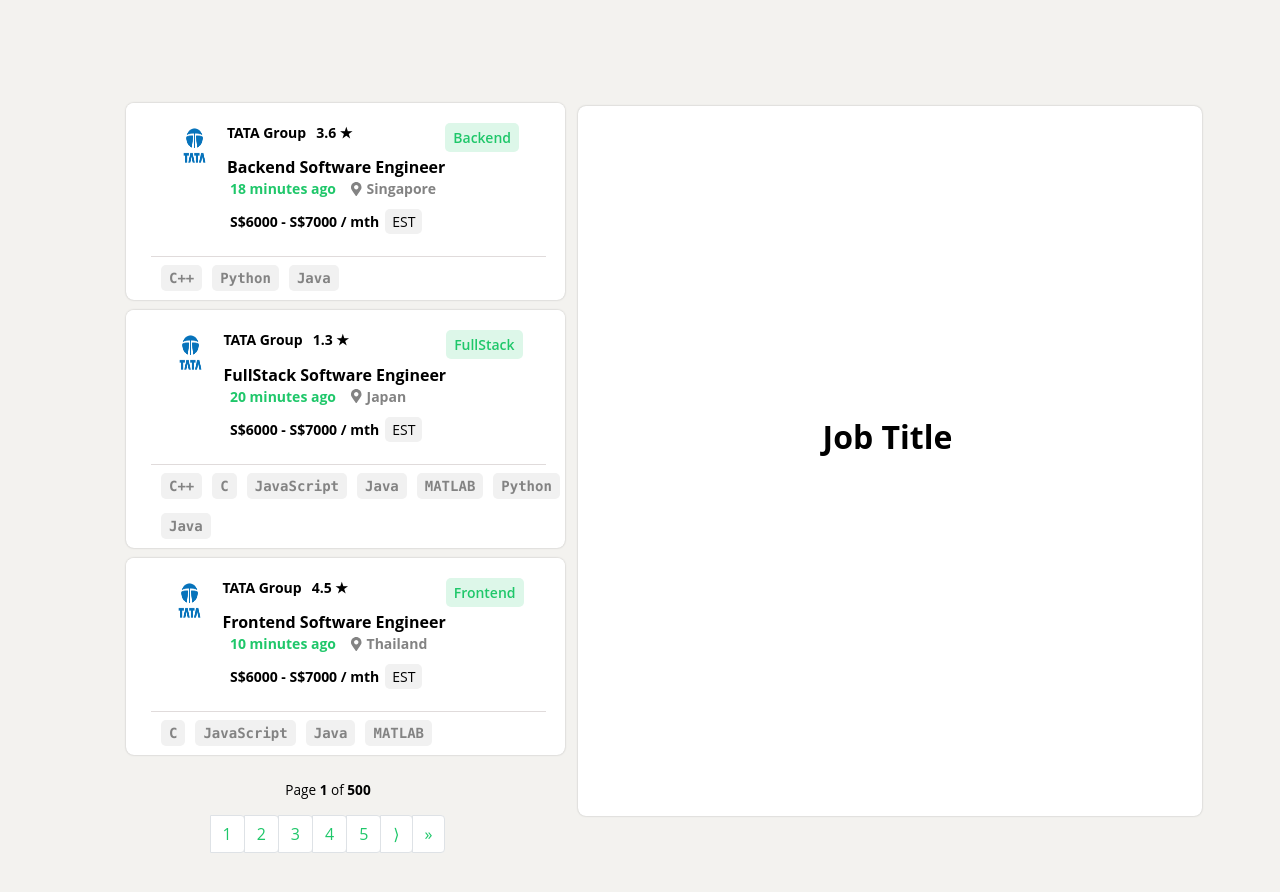
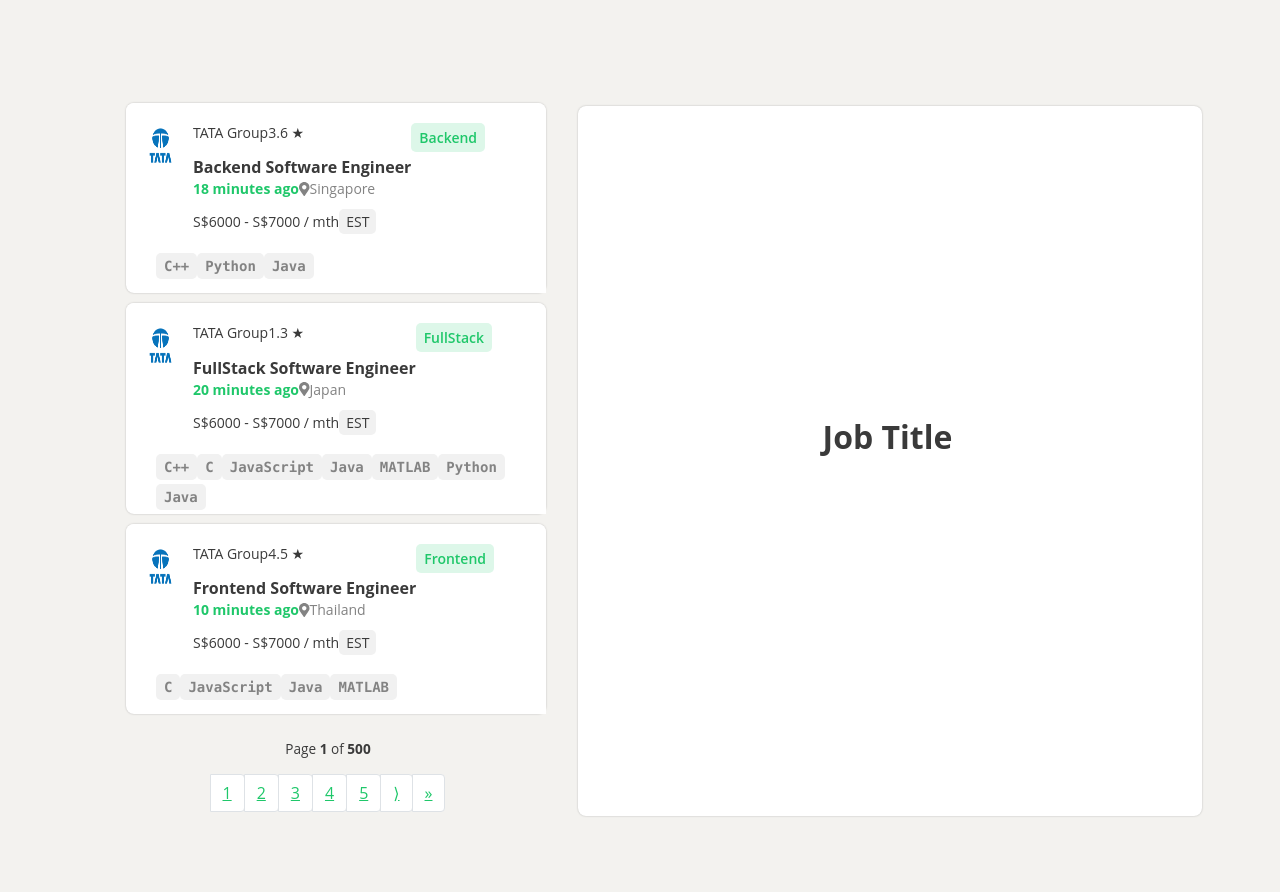
Before and after one commit to AhmedK10/react-js-nodeflair-task, a React (Vite) app in the folder react-nodeflair/: page / in a window 1280 px wide. Shown: the top 892 px of the page. Built offline with nearby package versions, Linux system fonts and the light colour scheme.

Commit message:
Revert "finished styling the card hover"
This reverts commit 2f490f2b2c850cc5406115ece3ede23fbf84c9c6.

```diff
--- a/react-nodeflair/index.html
+++ b/react-nodeflair/index.html
@@ -52,7 +52,7 @@
       <div class="details-container">
         <div class="scrollable-details-container">
           <div class="details-job-title">
-            <h1 id="selectedJobTitle">Job Title</h1>
+            <h1>Job Title</h1>
           </div>
         </div>
       </div>
--- a/react-nodeflair/src/App.jsx
+++ b/react-nodeflair/src/App.jsx
@@ -6,7 +6,6 @@
 // const jobs = Jobs();
 
 function App() {
-
   return (
         <div className="jobs-cards-container">
           {Jobs.map(job => {
--- a/react-nodeflair/src/components/Card.jsx
+++ b/react-nodeflair/src/components/Card.jsx
@@ -14,7 +14,7 @@
 
                     <div className="job-detailed-info-container">
                         <p className="company-name-rating">
-                            <span className="company-name">{job.company}</span>
+                            <span>{job.company}</span>
                             <span>{job.rating} ★</span>
                         </p>
                         <h2>{job.job}</h2>
@@ -44,7 +44,7 @@
                     </div>
                 </div>
             </div>
-            <hr className="hr-line"/>
+
             <div className="job-card-bot-info">
                 {job.stack.map((tech, index) => (
                     <span key={index} className="techstack-container">{tech}</span>
--- a/react-nodeflair/src/index.css
+++ b/react-nodeflair/src/index.css
@@ -2,6 +2,7 @@
   background: #f3f2ef;
   flex-direction: column;
   font-family: "Open Sans", "Helvetica", "Arial", sans-serif;
+  color: #3a3a3a;
 }
 
 .main-container {
@@ -14,7 +15,6 @@
 
 .details-container {
   display: block;
-  font-weight: bold;
   top: 106px;
   padding: 10px 5px;
   position: sticky;
@@ -50,11 +50,6 @@
 }
 
 
-.jobs-cards-container {
-  margin: 20px;
-  /* display: flex;
-  justify-content: center; */
-}
 
 
 
@@ -100,14 +95,7 @@
   border: 1px solid #dee2e6;
   border-top-right-radius: 0.25rem;
   border-bottom-right-radius: 0.25rem;
-  text-decoration: none;
-  transition: background-color 0.2s ease-in-out;
 }
-
-.page-link:hover {
-  background-color: #f0f0f0; /* Darker background color on hover */
-}
-
 
 
 
@@ -115,7 +103,6 @@
 
 .jobs-cards-container {
   margin: 20px;
-  width: 455px;
   /* display: flex;
   justify-content: center; */
 }
@@ -126,7 +113,7 @@
 
 .card-container {
   padding: 5px 8px;
-  font-weight: bold;
+  width: 100%;
 }
 
 .job-card {
@@ -136,15 +123,9 @@
  font-size: 14px;
  background-color: #ffffff;
  border-radius: 8px;
- /* transition: 0.2s; */
+ transition: 0.2s;
  box-shadow: 0px 0px 2px rgba(0, 0, 0, 0.25);
  cursor: pointer;
- transition: transform 0.15s ease-in-out, box-shadow 0.3s ease-in-out;
-}
-
-.job-card:hover {
-  transform: translateY(-2px);
-  box-shadow: 0px 5px 10px rgba(0, 0, 0, 0.2);
 }
 
 .job-card-top-info {
@@ -157,17 +138,16 @@
   background-color: white;
   border-top-left-radius: 8px;
   border-top-right-radius: 8px;
-  border-bottom-right-radius: 8px;
 }
 
 .job-info-container {
-  /* border: 2px solid black; */
-  /* padding: 5px; */
-  /* margin: 10px; */
+  /* border: 2px solid black;
+  padding: 5px;
+  margin: 10px; */
   display: flex;
   flex-wrap: nowrap;
   align-items: flex-start;
-  justify-content: center;
+  justify-content: flex-start;
 }
 
 .job-avatar-container {
@@ -211,9 +191,6 @@
   margin-bottom: 2px;
 }
 
-.company-name{
-  margin-right: 10px;
-}
 
 .job-type-container {
   /* padding-left: 10px;
@@ -239,8 +216,8 @@
   margin: 10px;
   font-size: 14px; */
 
-  padding-left: 92px;
-  /* width: 100%; */
+  padding-left: 55px;
+  width: 100%;
   margin-bottom: auto;
 }
 
@@ -253,8 +230,7 @@
   text-align: left;
   font-weight: 400;
   line-height: 1.5; */
-  /* display: flex;
-  justify-content: space-between; */
+
   color: #838383;
   margin: 0 0 6px 0;
   /* white-space: pre-wrap; */
@@ -263,7 +239,6 @@
 .time-post {
   color: #1fc76a;
   font-weight: bold;
-  margin-right: 15px;
 }
 
 .loc {
@@ -274,7 +249,6 @@
   vertical-align: -0.125em;
   height: 1em;
   display: var(--fa-display, inline-block);
-  margin-right: 5px;
 }
 
 .job-salary {
@@ -288,7 +262,6 @@
 
 .salary {
   padding-top: 3px;
-  margin-right: 6px;
 }
 
 .est-tag {
@@ -299,12 +272,7 @@
 }
 
 
-.hr-line {
-  width: 90%;
-  border: none;
-  border-top: 1px solid #e0dbdb; /* Very light grey color */
-  margin: 3px 25px; /* Adjust margin as needed */
-}
+
 
 
 .job-card-bot-info {
@@ -314,7 +282,7 @@
   /* width: 100%; */
   min-height: 40px;
   /* position: absolute; */
-  /* background-color: #ffffff; */
+  background-color: #ffffff;
   bottom: 0;
   margin-left: 30px;
 }
@@ -330,5 +298,4 @@
   border-radius: 5px;
   text-overflow: ellipsis;
   background-color: #f1f1f1;
-  margin: 5px;
 }
```
